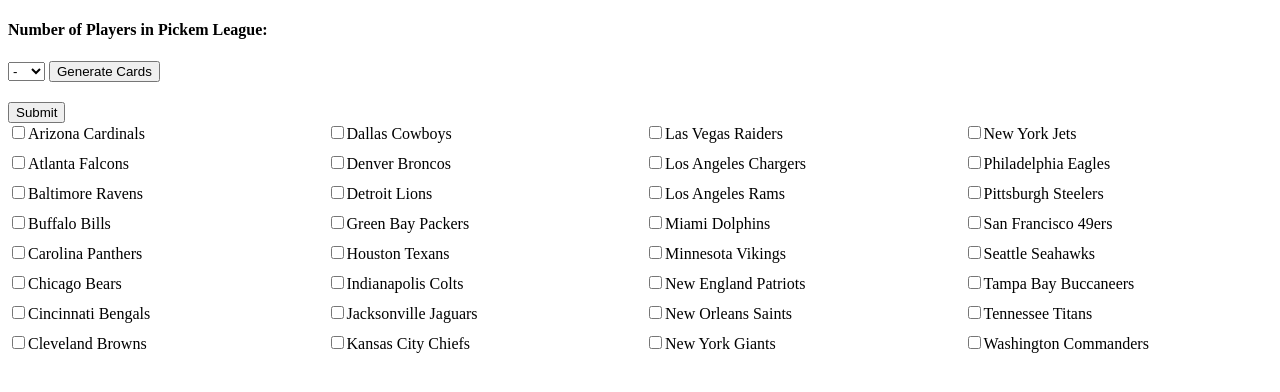
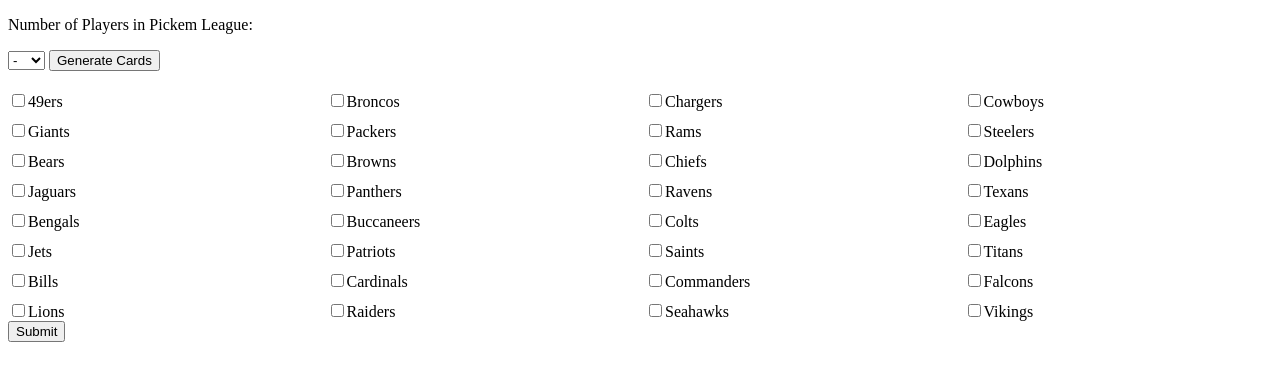
Before and after one commit to jarinsimon/nfl-pickem-script, a website: page index.html in a window 1280 px wide. Drawn offline with Linux system fonts and the light colour scheme.

```diff
--- a/index.html
+++ b/index.html
@@ -7,19 +7,17 @@
         <title>NFL Pickem Script</title>
     </head>
     <body>
-        <div>
-            <h4>Number of Players in Pickem League:</h4>
+        <div id="header-bar">
+            <p>Number of Players in Pickem League:</p>
             <select id="numberDropdown">
                 <option value="-">-</option>
             </select>
-
-        <button id='generateCards'>Generate Cards</button>
+            <button id='generateCards'>Generate Cards</button>
         </div>
+        <div id="player-names"></div>
         <div id="cardsContainer"></div>
-        <form id="teams">
-            <input type="submit" value="Submit">
-        </form>
         <div id="checkbox-container" class="checkbox-grid"></div>
+        <form id="teams"><input type="submit" value="Submit"></form>
         <script>
             var teamJSON = [];
             const form = document.getElementById("teams");
@@ -42,48 +40,33 @@
                         teamJSON.push(teamJSONObject);
 
                     });
-                    teamJSON.sort((a,b) => a.teamName.localeCompare(b.teamName));
+                    teamJSON.sort((a,b) => a.teamNickName.localeCompare(b.teamNickName));
 
-                    for (let row = 0; row < 8; row++){
-                        for (let col = 0; col < 4; col++){
-                            const index = col * 8 + row;
+                    for (let row = 0; row < 4; row++){
+                        for (let col = 0; col < 8; col++){
+                            const index = col * 4 + row;
                             const item = teamJSON[index];
 
                             const itemDiv = document.createElement("div");
-                            itemDiv.className = "item";
+                            itemDiv.className = `team-button ${item.teamNickName}`;
+
+                            const label = document.createElement("label");
 
                             const checkbox = document.createElement("input");
                             checkbox.type = "checkbox";
                             checkbox.id = `${item.teamNickName}-checkbox`;
-                            checkbox.name = `${item.teamName}`;
+                            checkbox.name = `${item.teamNickName}`;
 
-                            const label = document.createElement("label");
-                            label.textContent = item.teamName;
-                            label.setAttribute("for", `${item.teamNickName}-checkbox`);
+                            const span = document.createElement("span");
+                            span.textContent = item.teamNickName;
 
-                            itemDiv.appendChild(checkbox);
+                            label.appendChild(checkbox);
+                            label.appendChild(span);
                             itemDiv.appendChild(label);
                             checkboxContainer.appendChild(itemDiv);
 
                         }
                     }
-                    // teamJSON.forEach(item=>{
-                    //     const itemDiv = document.createElement("div");
-                    //     itemDiv.className = "item";
-
-                    //     const checkbox = document.createElement("input");
-                    //     checkbox.type = "checkbox";
-                    //     checkbox.id = `${item.teamNickName}-checkbox`;
-                    //     checkbox.name = `${item.teamName}`;
-
-                    //     const label = document.createElement("label");
-                    //     label.textContent = item.teamName;
-                    //     label.setAttribute("for", `${item.teamNickName}-checkbox`);
-
-                    //     itemDiv.appendChild(checkbox);
-                    //     itemDiv.appendChild(label);
-                    //     checkboxContainer.appendChild(itemDiv);
-                    // })
                 })
                 .catch(error => console.error("Error fetching JSON data:", error));
             });
```
